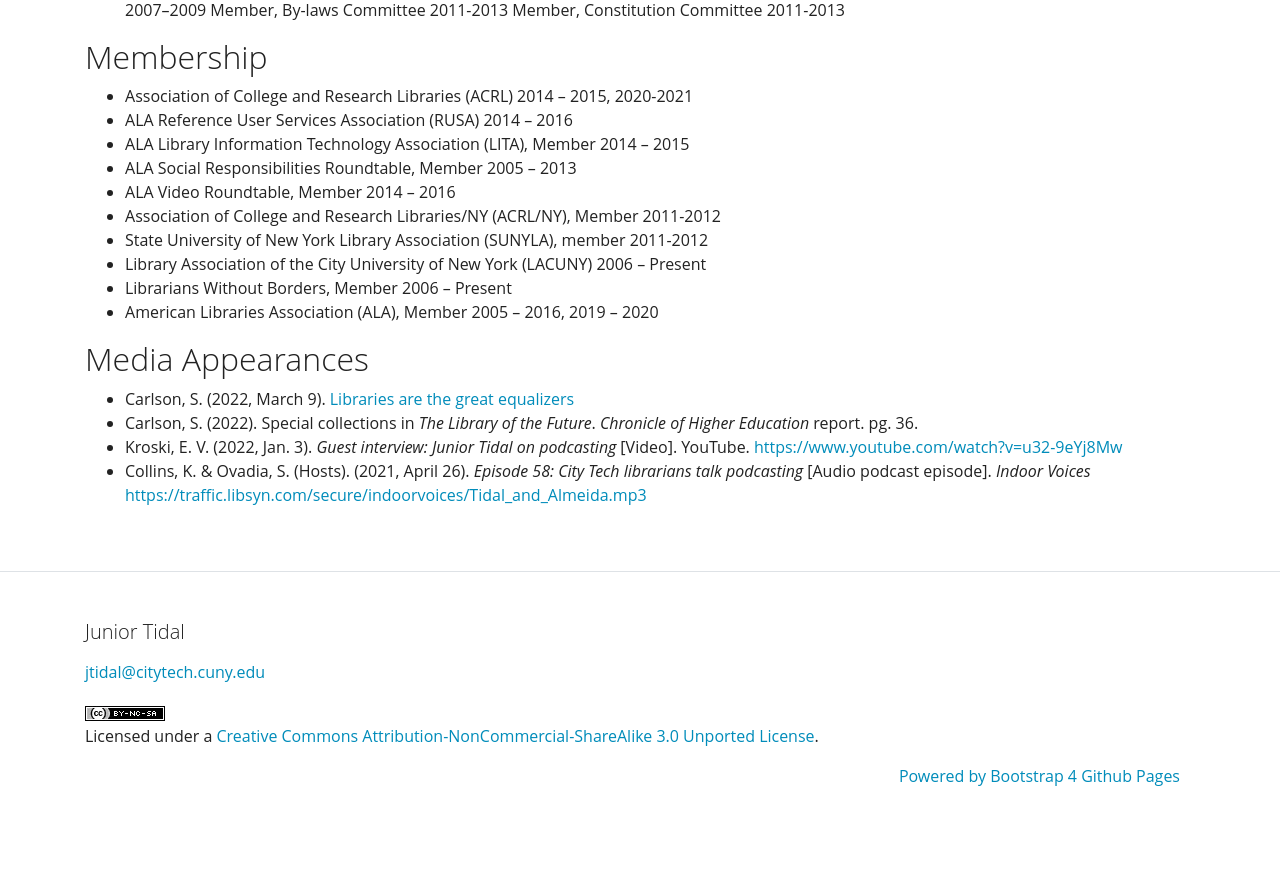
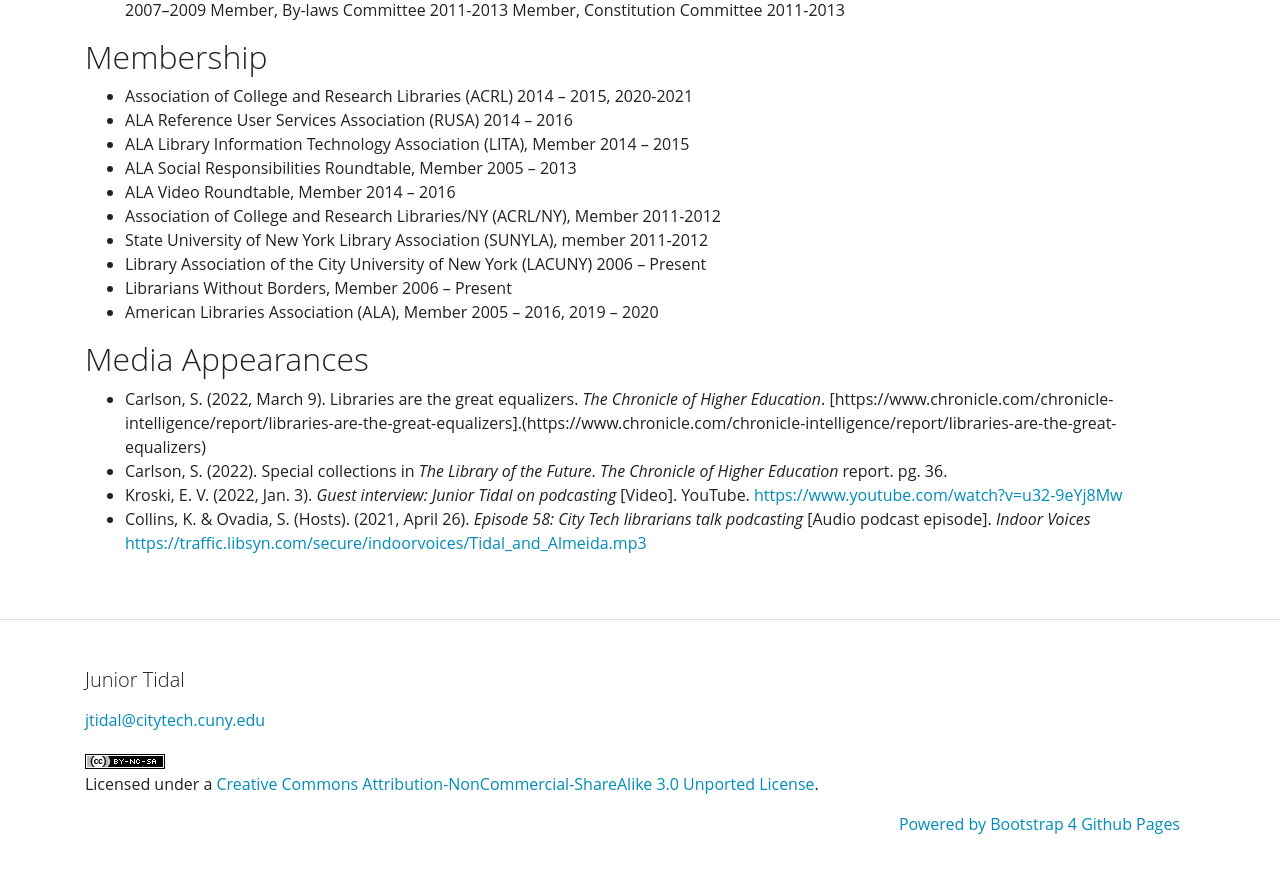
Before and after one commit to KentuckyFriedTofu/kentuckyfriedtofu.github.io.bak2, a Jekyll site: the page built from cv.md, in a window 1280 px wide and 900 px high, scrolled down 8770 px. Shown: the top 873 px of the window. Built offline with Jekyll 4.4.1, drawn with Linux system fonts in a browser that asks for light colours; before the commit the page ends 9622 px from its top, so only the background shows below that.

Commit message:
Update cv.md

```diff
--- a/cv.md
+++ b/cv.md
@@ -320,7 +320,7 @@ Grant provided films that higlight America's Civil Rights Movement. Grant applic
 ## Media Appearances
 
 
-* Carlson, S. (2022, March 9). [Libraries are the great equalizers](https://www.chronicle.com/chronicle-intelligence/report/libraries-are-the-great-equalizers)
-* Carlson, S. (2022). Special collections in *The Library of the Future*. *Chronicle of Higher Education* report. pg. 36.
+* Carlson, S. (2022, March 9). Libraries are the great equalizers. *The Chronicle of Higher Education*. [https://www.chronicle.com/chronicle-intelligence/report/libraries-are-the-great-equalizers].(https://www.chronicle.com/chronicle-intelligence/report/libraries-are-the-great-equalizers)
+* Carlson, S. (2022). Special collections in *The Library of the Future*. *The Chronicle of Higher Education* report. pg. 36.
 * Kroski, E. V. (2022, Jan. 3). *Guest interview: Junior Tidal on podcasting* [Video]. YouTube. [https://www.youtube.com/watch?v=u32-9eYj8Mw](https://www.youtube.com/watch?v=u32-9eYj8Mw)
 * Collins, K. & Ovadia, S. (Hosts). (2021, April 26). *Episode 58: City Tech librarians talk podcasting* [Audio podcast episode]. *Indoor Voices* [https://traffic.libsyn.com/secure/indoorvoices/Tidal_and_Almeida.mp3](https://traffic.libsyn.com/secure/indoorvoices/Tidal_and_Almeida.mp3)
```
